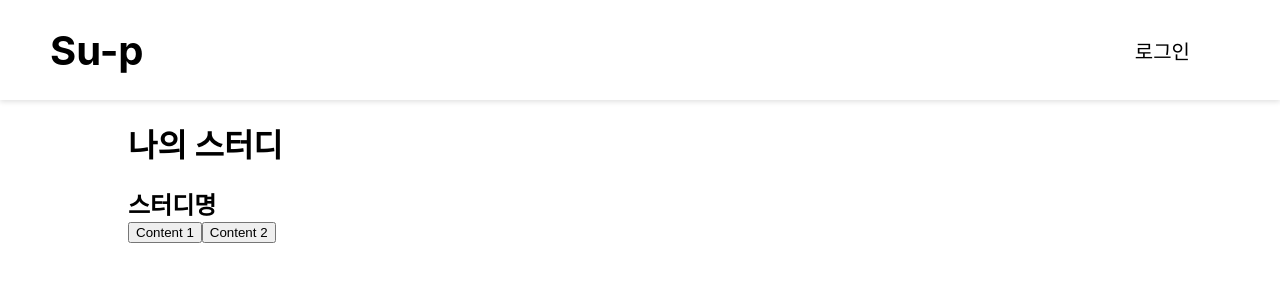
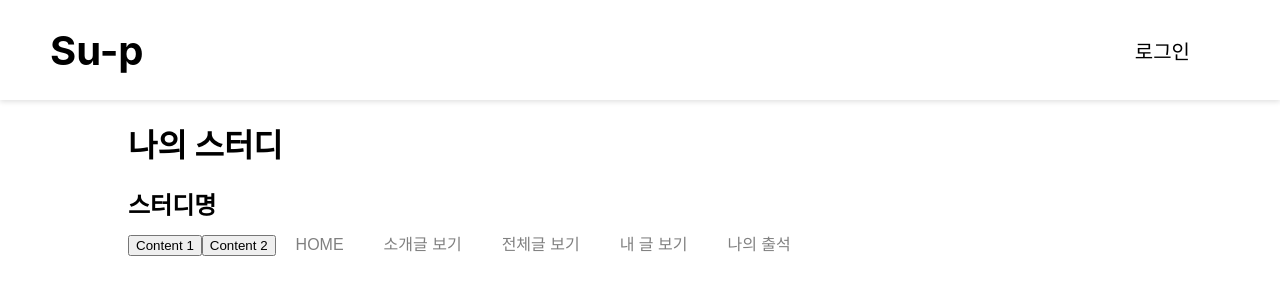
Before and after one commit to seoyeonDev/Su-p, a React (Create React App) app in the folder Frontend/: page /MyStudyDetail in a window 1280 px wide. Shown: the top 300 px of the page. Built offline with nearby package versions, Linux system fonts and the light colour scheme.

Commit message:
#366 : MyStudyDetail : mystudy-detail 구조 작성 - Discussion > General > MyStudyDetail 구조 글 참고

```diff
--- a/Frontend/src/pages/mystudy/detail/MyStudyDetail.js
+++ b/Frontend/src/pages/mystudy/detail/MyStudyDetail.js
@@ -4,9 +4,11 @@ import MyStudyDetailHeader from "./MyStudyDetailHeader";
 import myStudyDetailHome from "./MyStudyDetailHome";
 import MyStudyDetailHome from "./MyStudyDetailHome";
 import Test from "../Test";
+import MyStudyDetailMyList from "./MyStudyDetailMyList";
+import MyStudyDetailGroupInfo from "./MyStudyDetailGroupInfo";
 
 const MyStudyDetail = () => {
-    const [selectedContent, setSelectedContenct] = useState([]);
+    const [selectedContent, setSelectedContent] = useState([]);
 
     // const getGroupInfo = async(group_id, user_id) => {
     //     console.log('getGroupInfo');
@@ -37,12 +39,17 @@ const MyStudyDetail = () => {
     //     }
     // }
 
+
     return (
         <div className={'common-content-container'}>
             <div className={'common-content'}>
-            <h1>나의 스터디</h1>
-            <MyStudyDetailHeader title = "스터디명" onSelect={setSelectedContenct}/>
-            <MyStudyDetailHome selectedContent={selectedContent}/>
+                <h1>나의 스터디</h1>
+                <MyStudyDetailHeader title="스터디명" onSelect={setSelectedContent}/>
+
+
+                <MyStudyDetailHome selectedContent={selectedContent}/>
+                <MyStudyDetailMyList selectedContent={selectedContent}/>
+                <MyStudyDetailGroupInfo selectedContent={selectedContent}/>
             </div>
         </div>
 
--- a/Frontend/src/pages/mystudy/detail/MyStudyDetailGroupInfo.js
+++ b/Frontend/src/pages/mystudy/detail/MyStudyDetailGroupInfo.js
@@ -0,0 +1,16 @@
+import React, {Component, useState} from 'react';
+import PropTypes from 'prop-types';
+
+const MyStudyDetailGroupInfo = ({selectedContent}) => {
+
+
+    return (
+        <div className={'common-content'}>
+            {selectedContent === '소개글 보기' && <p>소개글소개글</p>}
+
+        </div>
+    );
+}
+
+
+export default MyStudyDetailGroupInfo;
--- a/Frontend/src/pages/mystudy/detail/MyStudyDetailHeader.js
+++ b/Frontend/src/pages/mystudy/detail/MyStudyDetailHeader.js
@@ -1,14 +1,42 @@
 // Header.js
-import React from 'react';
+import React, {useState} from 'react';
 
 const MyStudyDetailHeader = ({title, onSelect}) => {
 
+    const [activeButton, setActiveButton] = useState('');
+    const handleButtonClick = (buttonName) => {
+        // onSelect('select');
+        setActiveButton(buttonName);
+        console.log(buttonName);
+
+        onSelect(buttonName)
+
+    };
 
     return (
         <header className={'common-content'}>
             <h2>{title}</h2>
             <button onClick={() => onSelect('content1')}>Content 1</button>
             <button onClick={() => onSelect('content2')}>Content 2</button>
+
+
+
+            <button
+                className={`tab-button ${activeButton === 'HOME' ? 'active' : ''}`}
+                onClick={() => handleButtonClick('HOME')}>HOME</button>
+            <button
+                className={`tab-button ${activeButton === '소개글 보기' ? 'active' : ''}`}
+                onClick={() => handleButtonClick('소개글 보기')}>소개글 보기</button>
+            <button
+                className={`tab-button ${activeButton === '전체글 보기' ? 'active' : ''}`}
+                onClick={() => handleButtonClick('전체글 보기')}>전체글 보기</button>
+            <button
+                className={`tab-button ${activeButton === '내 글 보기' ? 'active' : ''}`}
+                onClick={() => handleButtonClick('내 글 보기')}>내 글 보기</button>
+            <button
+                className={`tab-button ${activeButton === '나의 출석' ? 'active' : ''}`}
+                onClick={() => handleButtonClick('나의 출석')}>나의 출석</button>
+
         </header>
     );
 };
--- a/Frontend/src/pages/mystudy/detail/MyStudyDetailHome.js
+++ b/Frontend/src/pages/mystudy/detail/MyStudyDetailHome.js
@@ -8,6 +8,8 @@ const MyStudyDetailHome = ({selectedContent}) => {
         <div className={'common-content'}>
             {selectedContent === 'content1' && <p>content1</p>}
             {selectedContent === 'content2' && <p>content2</p>}
+            {selectedContent === 'HOME' && <p>HOME</p>}
+
         </div>
     );
 }
--- a/Frontend/src/pages/mystudy/detail/MyStudyDetailMyList.js
+++ b/Frontend/src/pages/mystudy/detail/MyStudyDetailMyList.js
@@ -0,0 +1,16 @@
+import React, {Component, useState} from 'react';
+import PropTypes from 'prop-types';
+
+const MyStudyDetailMyList = ({selectedContent}) => {
+
+
+    return (
+        <div className={'common-content'}>
+            {selectedContent === '내 글 보기' && <p>내글내글</p>}
+
+        </div>
+    );
+}
+
+
+export default MyStudyDetailMyList;
```
Also changed, not shown: Frontend/src/pages/mystudy/detail/MyStudyDetailMyAttendance.js (added), Frontend/src/pages/mystudy/detail/MyStudyDetailMyAttendence.js (deleted).
